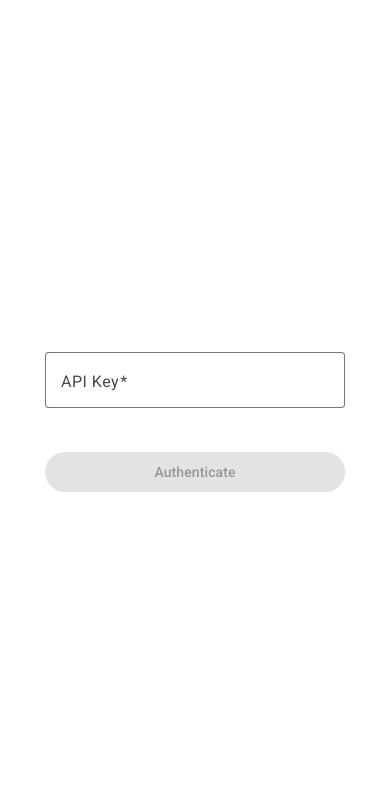
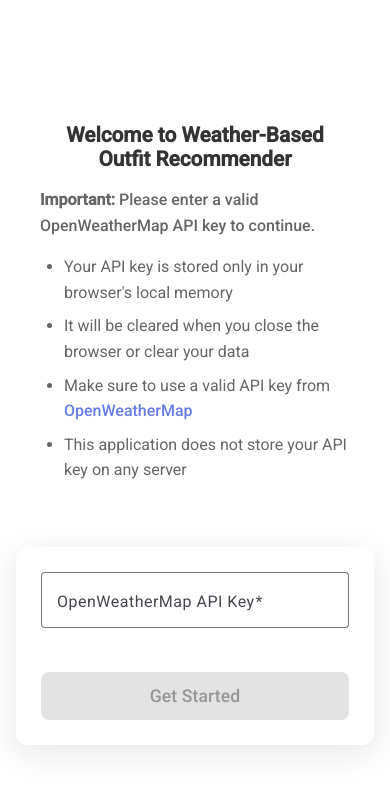
Before and after one commit to mallu266/WeatherBasedOutfitRecommender, an Angular app: page / in a window 390 px wide. Shown: the top 792 px of the page. Built offline with nearby package versions, Linux system fonts and the light colour scheme.

Commit message:
Revamp authentication interface in app component by adding a disclaimer message and enhancing the API key form for better user guidance. Update styles for improved layout and responsiveness. Integrate user logout functionality in dashboard component with a user menu for enhanced navigation.

```diff
--- a/src/app/app.component.html
+++ b/src/app/app.component.html
@@ -1,16 +1,32 @@
 <div class="container" *ngIf="!isLoggedIn">
   <mat-grid-list cols="1" rowHeight="100%" class="center-grid">
     <mat-grid-tile>
+      <div class="auth-container">
+        <!-- Disclaimer Message -->
+        <div class="disclaimer-card">
+          <h2>Welcome to Weather-Based Outfit Recommender</h2>
+          <div class="disclaimer-content">
+            <p><strong>Important:</strong> Please enter a valid OpenWeatherMap API key to continue.</p>
+            <ul>
+              <li>Your API key is stored only in your browser's local memory</li>
+              <li>It will be cleared when you close the browser or clear your data</li>
+              <li>Make sure to use a valid API key from <a href="https://openweathermap.org/api" target="_blank">OpenWeatherMap</a></li>
+              <li>This application does not store your API key on any server</li>
+            </ul>
+          </div>
+        </div>
+        <!-- API Key Form -->
         <form [formGroup]="apiKeyForm" (ngSubmit)="onSubmit()" class="api-form">
           <mat-form-field appearance="outline">
-          <mat-label>API Key</mat-label>
-          <input matInput id="apiKey" formControlName="apiKey" type="text" required />
+            <mat-label>OpenWeatherMap API Key</mat-label>
+            <input matInput id="apiKey" formControlName="apiKey" type="text" required placeholder="Enter your API key here" />
             <mat-error *ngIf="apiKeyForm.get('apiKey')?.hasError('required') && apiKeyForm.get('apiKey')?.touched">
               API Key is required
             </mat-error>
           </mat-form-field>
-        <button mat-raised-button color="primary" type="submit" [disabled]="apiKeyForm.invalid">Authenticate</button>
+          <button mat-raised-button color="primary" type="submit" [disabled]="apiKeyForm.invalid">Get Started</button>
         </form>
+      </div>
     </mat-grid-tile>
   </mat-grid-list>
 </div>
--- a/src/app/app.component.scss
+++ b/src/app/app.component.scss
@@ -1,8 +1,10 @@
+
 .container {
   height: 100vh;
   display: flex;
   justify-content: center;
   align-items: center;
+
 }
 
 .center-grid {
@@ -13,9 +15,93 @@
   align-items: center;
 }
 
+.auth-container {
+  display: flex;
+  flex-direction: column;
+  gap: 2rem;
+  max-width: 500px;
+  width: 90%;
+  padding: 2rem;
+}
+
+.disclaimer-card {
+  background: white;
+  border-radius: 12px;
+  padding: 2rem;
+}
+
+.disclaimer-card h2 {
+  margin: 0 0 1rem 0;
+  color: #333;
+  font-size: 1.5rem;
+  font-weight: 600;
+  text-align: center;
+}
+
+.disclaimer-content {
+  color: #666;
+  line-height: 1.6;
+}
+
+.disclaimer-content p {
+  margin: 0 0 1rem 0;
+  font-weight: 500;
+}
+
+.disclaimer-content ul {
+  margin: 0;
+  padding-left: 1.5rem;
+}
+
+.disclaimer-content li {
+  margin-bottom: 0.5rem;
+}
+
+.disclaimer-content a {
+  color: #667eea;
+  text-decoration: none;
+  font-weight: 500;
+}
+
+.disclaimer-content a:hover {
+  text-decoration: underline;
+}
+
 .api-form {
+  background: white;
+  border-radius: 12px;
+  padding: 2rem;
   display: flex;
   flex-direction: column;
   gap: 1.5rem;
-  min-width: 300px;
+  box-shadow: 0 8px 32px rgba(0, 0, 0, 0.1);
+  border: 1px solid rgba(255, 255, 255, 0.2);
 }
+
+.api-form mat-form-field {
+  width: 100%;
+}
+
+.api-form button {
+  height: 48px;
+  font-size: 1.1rem;
+  font-weight: 500;
+  border-radius: 8px;
+}
+
+/* Responsive design */
+@media (max-width: 600px) {
+  .auth-container {
+    width: 95%;
+    padding: 1rem;
+  }
+
+  .disclaimer-card,
+  .api-form {
+    padding: 1.5rem;
+  }
+
+  .disclaimer-card h2 {
+    font-size: 1.3rem;
+  }
+}
--- a/src/app/app.component.ts
+++ b/src/app/app.component.ts
@@ -5,6 +5,7 @@
 import { MatFormFieldModule } from '@angular/material/form-field';
 import { MatInputModule } from '@angular/material/input';
 import { MatButtonModule } from '@angular/material/button';
+import { MatCardModule } from '@angular/material/card';
 import { CommonModule } from '@angular/common';
 import { AuthService } from './core/services/auth.service';
 import { Subject, takeUntil } from 'rxjs';
@@ -19,6 +20,7 @@
     MatFormFieldModule,
     MatInputModule,
     MatButtonModule,
+    MatCardModule,
     RouterModule
   ],
   templateUrl: './app.component.html',
--- a/src/app/features/dashboard/dashboard.component.html
+++ b/src/app/features/dashboard/dashboard.component.html
@@ -1,6 +1,17 @@
 <section>
     <div class="title">
         <h1>Weather-Based Outfit Recommender</h1>
+        <div class="user-menu">
+            <button mat-icon-button [matMenuTriggerFor]="menu" aria-label="User menu">
+                <mat-icon>account_circle</mat-icon>
+            </button>
+            <mat-menu #menu="matMenu">
+                <button mat-menu-item (click)="logout()">
+                    <mat-icon>logout</mat-icon>
+                    <span>Logout & Clear Memory</span>
+                </button>
+            </mat-menu>
+        </div>
     </div>
     <mat-grid-list [cols]="cols" rowHeight="250px" gutterSize="20px">
         <!-- Loading Indicator -->
--- a/src/app/features/dashboard/dashboard.component.scss
+++ b/src/app/features/dashboard/dashboard.component.scss
@@ -2,10 +2,33 @@
   width: 80%;
   margin: auto;
 
-
   .title {
     display: flex;
     align-items: center;
+    justify-content: space-between;
+    margin-bottom: 20px;
+    padding: 0 10px;
+
+    h1 {
+      margin: 0;
+      color: #333;
+      font-size: 2rem;
+      font-weight: 600;
+    }
+
+    .user-menu {
+      display: flex;
+      align-items: center;
+
+      button[mat-icon-button] {
+        color: #666;
+        transition: color 0.3s ease;
+
+        &:hover {
+          color: #333;
+        }
+      }
+    }
   }
 
   mat-grid-list {
@@ -15,7 +38,6 @@
 
   mat-grid-tile {
     padding: 8px !important;
-
     background: transparent !important;
   }
 
@@ -39,3 +61,16 @@
     overflow: auto;
   }
 }
+
+/* Responsive design for title */
+@media (max-width: 768px) {
+  section .title {
+    flex-direction: column;
+    gap: 10px;
+    text-align: center;
+
+    h1 {
+      font-size: 1.5rem;
+    }
+  }
+}
--- a/src/app/features/dashboard/dashboard.component.ts
+++ b/src/app/features/dashboard/dashboard.component.ts
@@ -1,6 +1,9 @@
 import { Component } from '@angular/core';
 import { MatGridListModule } from '@angular/material/grid-list';
 import { MatCardModule } from '@angular/material/card';
+import { MatMenuModule } from '@angular/material/menu';
+import { MatButtonModule } from '@angular/material/button';
+import { MatIconModule } from '@angular/material/icon';
 import { SearchComponent } from './components/search/search.component';
 import { ResultComponent } from './components/result/result.component';
 import { RecomandationComponent } from './components/recomandation/recomandation.component';
@@ -8,13 +11,26 @@
 import { HttpClient, HttpClientModule, HttpErrorResponse } from '@angular/common/http';
 import { BreakpointObserver, Breakpoints } from '@angular/cdk/layout';
 import { MatDialog, MatDialogModule } from '@angular/material/dialog';
+import { Router } from '@angular/router';
 import { catchError, of } from 'rxjs';
 import { SnackbarService } from '../../core/snackbar.service';
 
 @Component({
   selector: 'app-dashboard',
   standalone: true,
-  imports: [MatGridListModule, MatCardModule, SearchComponent, ResultComponent, RecomandationComponent, HistoryComponent, HttpClientModule, MatDialogModule],
+  imports: [
+    MatGridListModule,
+    MatCardModule,
+    MatMenuModule,
+    MatButtonModule,
+    MatIconModule,
+    SearchComponent,
+    ResultComponent,
+    RecomandationComponent,
+    HistoryComponent,
+    HttpClientModule,
+    MatDialogModule
+  ],
   templateUrl: './dashboard.component.html',
   styleUrl: './dashboard.component.scss'
 })
@@ -32,6 +48,7 @@
     private readonly http: HttpClient,
     private readonly breakpointObserver: BreakpointObserver,
     private readonly dialog: MatDialog,
+    private readonly router: Router,
     private readonly snackbarService: SnackbarService
   ) {
     this.initializeResponsiveLayout();
@@ -157,4 +174,19 @@
       maxWidth: '90vw',
     });
   }
+
+  logout(): void {
+    // Clear API key from localStorage
+    localStorage.removeItem('weatherApiKey');
+
+    // Clear any stored data
+    this.weather = null;
+    this.history = [];
+
+    // Show success message
+    this.snackbarService.showSuccess('Logged out successfully. API key cleared from memory.');
+
+    // Navigate back to landing page
+    this.router.navigate(['/']);
+  }
 }
```
Lines whose indentation alone changed are shown as unchanged.
